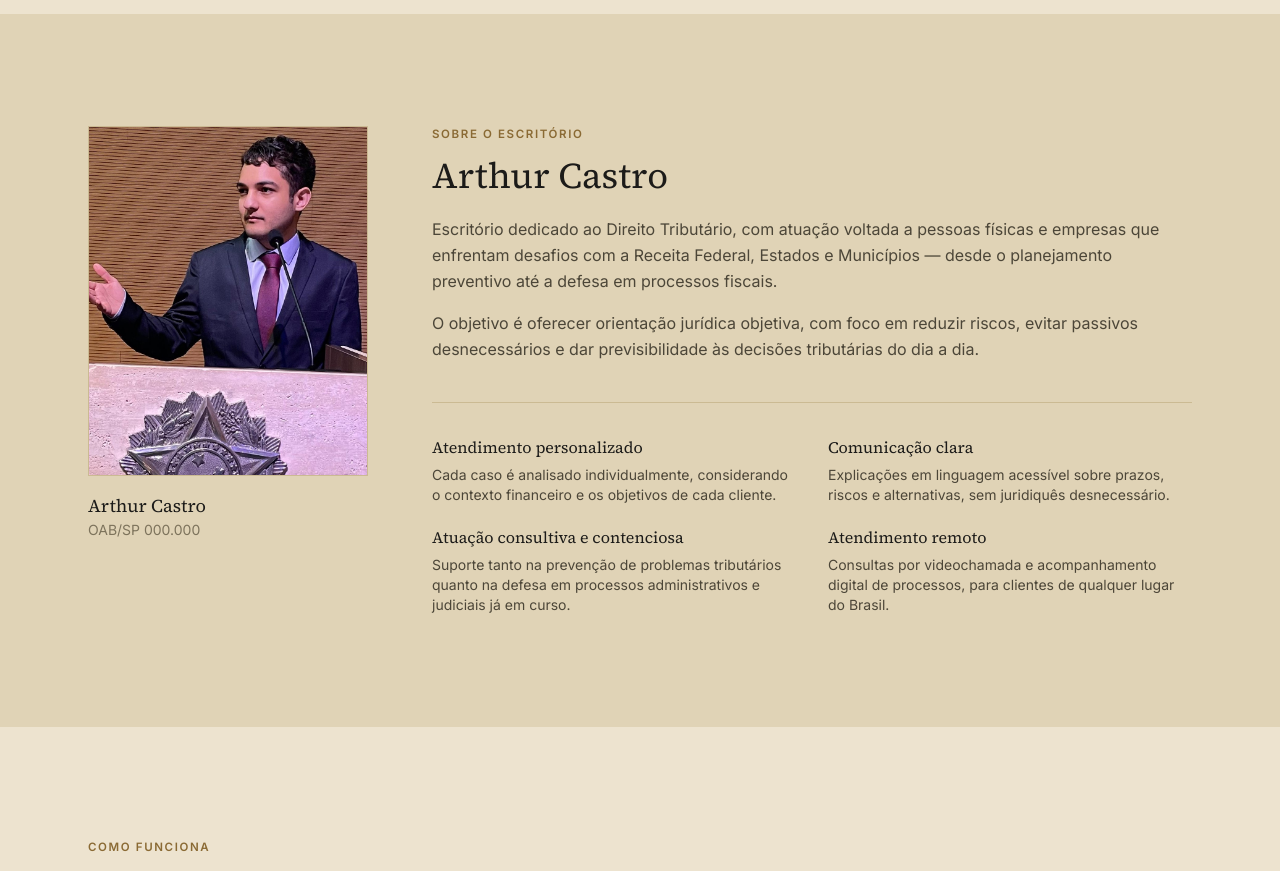
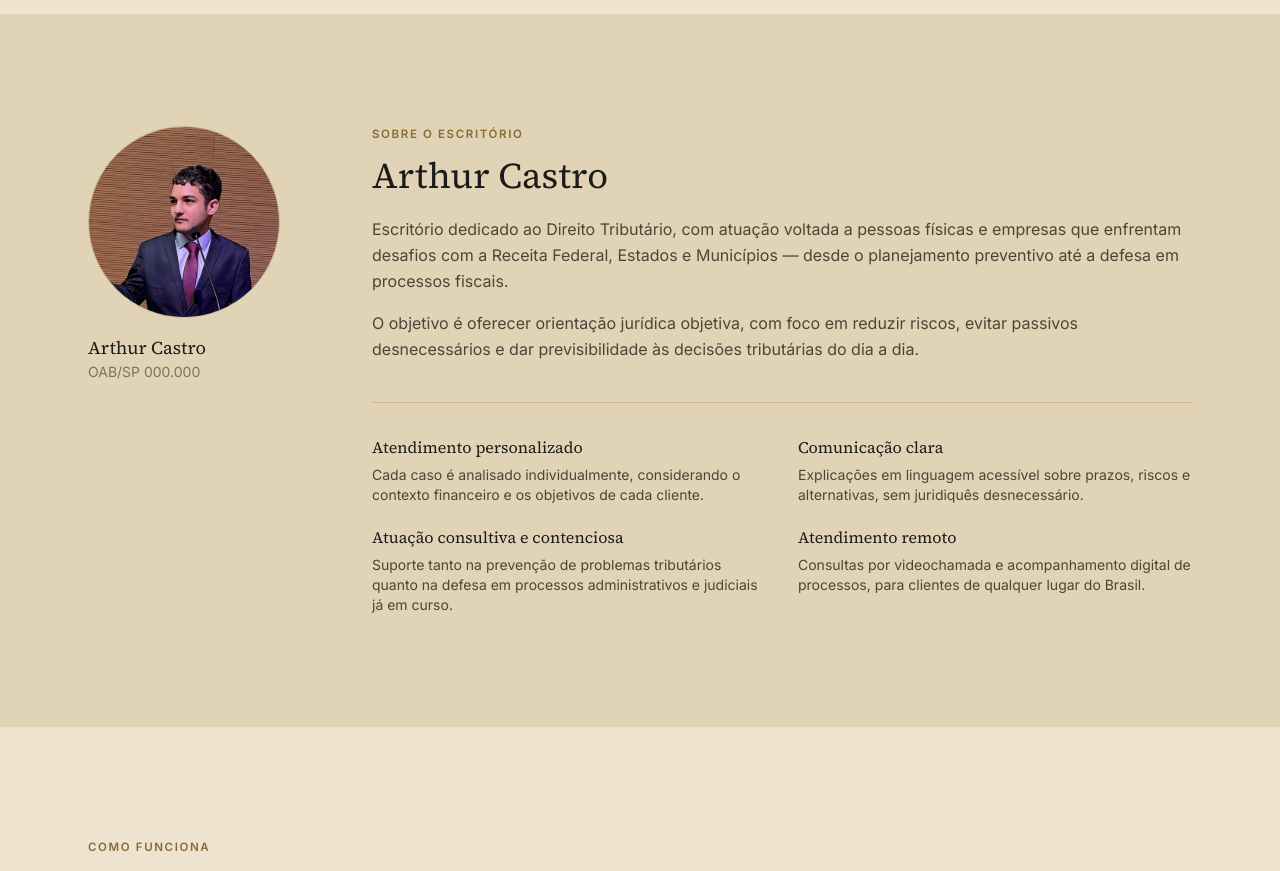
Before and after one commit to GeovanaPederneschi/arthur-castro, a Next.js app: page / in a window 1280 px wide. Shown: the part 1920-2791 px from the top of the page. Built offline with nearby package versions, Linux system fonts and the light colour scheme.

Commit message:
Troca a foto retangular por avatar circular na seção Sobre
Recorta a foto em formato quadrado, focado em cabeça e ombros, e
exibe como um círculo ao lado do texto — mais discreto e alinhado
ao estilo clássico do site do que o card retangular anterior.

```diff
--- a/src/components/WhyUs.tsx
+++ b/src/components/WhyUs.tsx
@@ -28,14 +28,14 @@ export default function WhyUs() {
   return (
     <section id="sobre" className="bg-[var(--color-paper-tint)] py-20 sm:py-28">
       <div className="mx-auto max-w-6xl px-4 sm:px-6">
-        <div className="grid gap-12 md:grid-cols-[280px_1fr] md:gap-16">
-          <div>
-            <div className="relative aspect-[4/5] w-full max-w-[280px] overflow-hidden border border-[var(--color-line)]">
+        <div className="grid gap-12 md:grid-cols-[220px_1fr] md:gap-16">
+          <div className="flex flex-col items-center text-center md:items-start md:text-left">
+            <div className="relative h-40 w-40 shrink-0 overflow-hidden rounded-full border border-[var(--color-line)] sm:h-48 sm:w-48">
               <Image
                 src="/images/arthur-castro.jpg"
                 alt={`${siteConfig.lawyerName}, advogado tributarista`}
                 fill
-                sizes="280px"
+                sizes="192px"
                 className="object-cover"
                 priority
               />
```
Also changed, not shown: public/images/arthur-castro.jpg.
